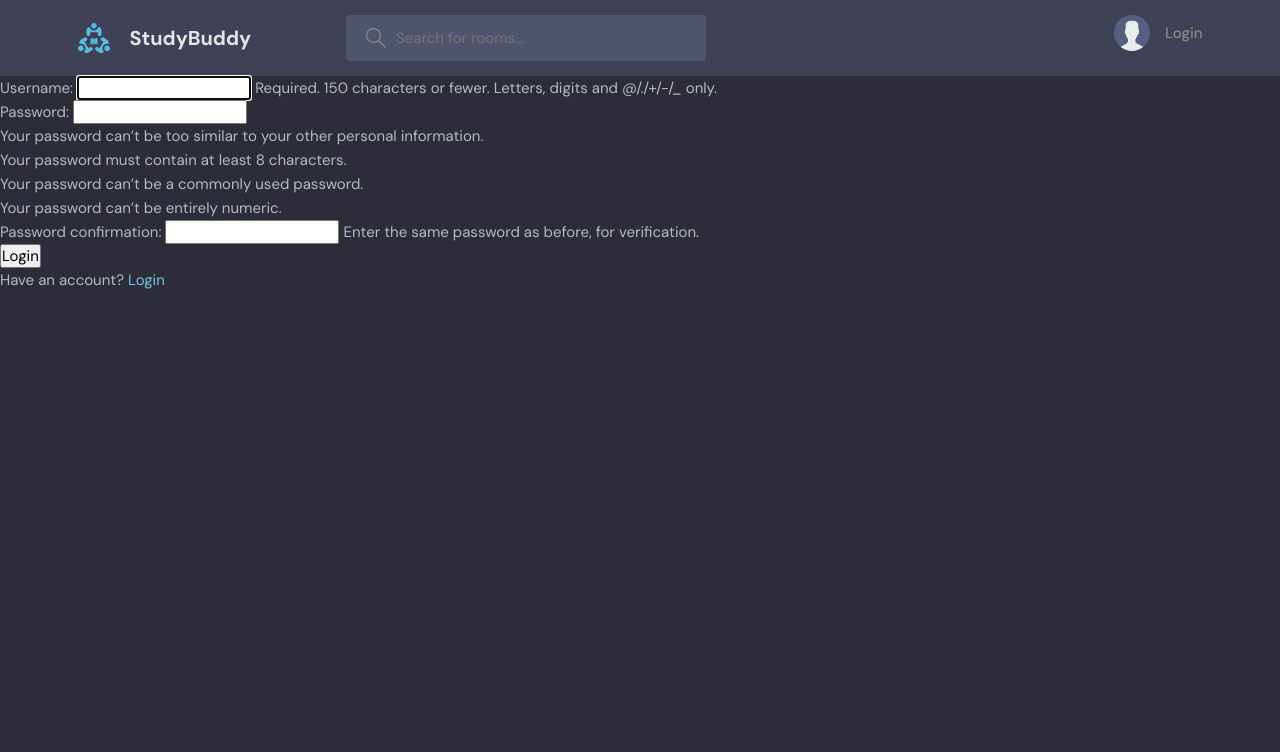
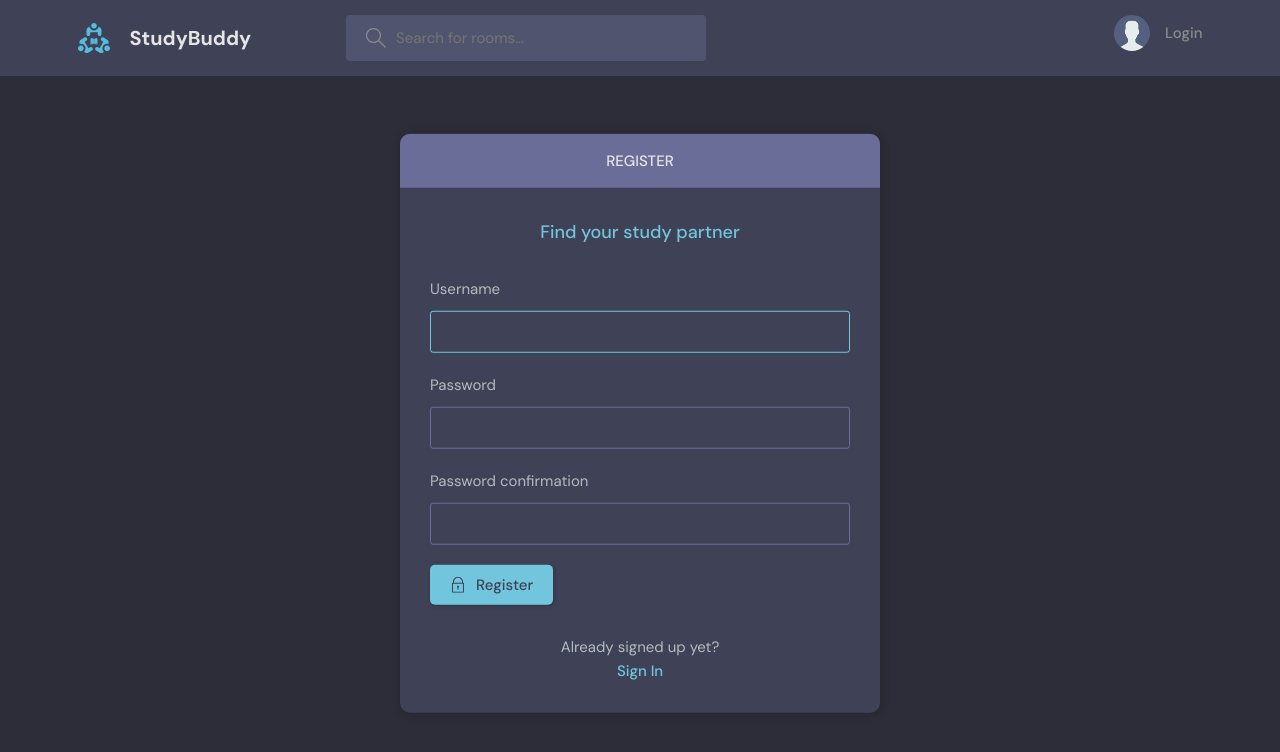
Before and after one commit to Fcontice/studyBuddy, a Django app: page /register/ in a window 1280 px wide. Shown: the top 752 px of the page. Run offline with Django 5.2, Linux system fonts and the light colour scheme.

Commit message:
second commit part 3

```diff
--- a/base/templates/base/login_register.html
+++ b/base/templates/base/login_register.html
@@ -1,34 +1,109 @@
 {% extends 'main.html' %} {% block content %}
+    <main class="auth layout">
 
+      {% if page == 'login' %}
+      <div class="container">
+        <div class="layout__box">
+          <div class="layout__boxHeader">
+            <div class="layout__boxTitle">
+              <h3>Login</h3>
+            </div>
+          </div>
+          <div class="layout__body">
+            <h2 class="auth__tagline">Find your study partner</h2>
 
-{% if page == 'login' %}
-<div>
-    <form action="" method="POST">
-        {% csrf_token %}
+            <form class="form" action="" method="POST">
+              {% csrf_token %}
+              <div class="form__group form__group">
+                <label for="room_name">Username</label>
+                <input id="username" name="username" type="text" placeholder="e.g. dennis_ivy" />
+              </div>
+              <div class="form__group">
+                <label for="password">Password</label>
+                <input
+                  id="password"
+                  name="password"
+                  type="password"
+                  placeholder="&bull;&bull;&bull;&bull;&bull;&bull;&bull;&bull;"
+                />
+              </div>
 
-        <label>Username:</label>
-        <input type="text" name="username" placeholder="Enter Username">
+              <button class="btn btn--main" type="submit">
+                <svg
+                  version="1.1"
+                  xmlns="http://www.w3.org/2000/svg"
+                  width="32"
+                  height="32"
+                  viewBox="0 0 32 32"
+                >
+                  <title>lock</title>
+                  <path
+                    d="M27 12h-1v-2c0-5.514-4.486-10-10-10s-10 4.486-10 10v2h-1c-0.553 0-1 0.447-1 1v18c0 0.553 0.447 1 1 1h22c0.553 0 1-0.447 1-1v-18c0-0.553-0.447-1-1-1zM8 10c0-4.411 3.589-8 8-8s8 3.589 8 8v2h-16v-2zM26 30h-20v-16h20v16z"
+                  ></path>
+                  <path
+                    d="M15 21.694v4.306h2v-4.306c0.587-0.348 1-0.961 1-1.694 0-1.105-0.895-2-2-2s-2 0.895-2 2c0 0.732 0.413 1.345 1 1.694z"
+                  ></path>
+                </svg>
 
-        <label>Password :</label>
-        <input type="password" name="password" placeholder="Enter Password">
+                Login
+              </button>
+            </form>
 
-        <input type="submit" value="Login">
-    </form>
+            <div class="auth__action">
+              <p>Haven't signed up yet?</p>
+              <a href="{% url 'register' %}" class="btn btn--link">Sign Up</a>
+            </div>
+          </div>
+        </div>
+      </div>
+      {% else %}
+      <div class="container">
+        <div class="layout__box">
+          <div class="layout__boxHeader">
+            <div class="layout__boxTitle">
+              <h3>Register</h3>
+            </div>
+          </div>
+          <div class="layout__body">
+            <h2 class="auth__tagline">Find your study partner</h2>
 
-    <p>Don't have an account? <a href="{% url 'register' %}">Register</a></p>
-</div>
+            <form class="form" action="" method="POST">
+              {% csrf_token %}
 
-{% else %}
-<div>
-    <form action="" method="POST">
-        {% csrf_token %}
-        {{form.as_p}}
+              {% for field in form %}
+              <div class="form__group form__group">
+                <label for="room_name">{{field.label}}</label>
+                {{field}}
+              </div>
+              {% endfor %}
+              <button class="btn btn--main" type="submit">
+                <svg
+                  version="1.1"
+                  xmlns="http://www.w3.org/2000/svg"
+                  width="32"
+                  height="32"
+                  viewBox="0 0 32 32"
+                >
+                  <title>lock</title>
+                  <path
+                    d="M27 12h-1v-2c0-5.514-4.486-10-10-10s-10 4.486-10 10v2h-1c-0.553 0-1 0.447-1 1v18c0 0.553 0.447 1 1 1h22c0.553 0 1-0.447 1-1v-18c0-0.553-0.447-1-1-1zM8 10c0-4.411 3.589-8 8-8s8 3.589 8 8v2h-16v-2zM26 30h-20v-16h20v16z"
+                  ></path>
+                  <path
+                    d="M15 21.694v4.306h2v-4.306c0.587-0.348 1-0.961 1-1.694 0-1.105-0.895-2-2-2s-2 0.895-2 2c0 0.732 0.413 1.345 1 1.694z"
+                  ></path>
+                </svg>
 
-        <input type="submit" value="Login">
-    </form>
+                Register
+              </button>
+            </form>
 
-    <p>Have an account? <a href="{% url 'login' %}">Login</a></p>
-</div>
-{% endif %}
-
+            <div class="auth__action">
+              <p>Already signed up yet?</p>
+              <a href="{% url 'login' %}" class="btn btn--link">Sign In</a>
+            </div>
+          </div>
+        </div>
+      </div>
+      {% endif %}
+    </main>
 {% endblock content %}
--- a/base/templates/base/profile.html
+++ b/base/templates/base/profile.html
@@ -18,7 +18,7 @@
             <h3>{{user.username}}</h3>
             <p>@{{user.username}}</p>
             {% if request.user == user %}
-            <a href="{% url 'update-user' %}}" class="btn btn--main btn--pill">Edit Profile</a>
+            <a href="{% url 'update-user' %}" class="btn btn--main btn--pill">Edit Profile</a>
             {% endif %}
           </div>
           <div class="profile__about">
--- a/base/templates/base/room.html
+++ b/base/templates/base/room.html
@@ -115,7 +115,10 @@
             </div>
           </div>
           <div class="room__message">
-            <form action="#"><input name="" placeholder="Write your message here..." /></form>
+            <form action="" method="POST">
+              {% csrf_token %}
+              <input name="body" placeholder="Write your message here..." />
+            </form>
           </div>
         </div>
         <!-- Room End -->
--- a/base/urls.py
+++ b/base/urls.py
@@ -14,5 +14,5 @@ urlpatterns = [
     path('update-room/<str:pk>', views.updateRoom, name="update-room"),
     path('delete-room/<str:pk>', views.deleteRoom, name="delete-room"),
     path('delete-message/<str:pk>', views.deleteMessage, name="delete-message"),
-     path('update-user/<str:pk>/', views.updateUser, name='update-user'),
-]
+    path('update-user/', views.updateUser, name='update-user'),
+    ]
--- a/base/views.py
+++ b/base/views.py
@@ -7,7 +7,7 @@ from django.contrib.auth.models import User
 from django.contrib.auth import authenticate, login, logout
 from django.contrib.auth.forms import UserCreationForm
 from .models import Room, Topic, Message
-from .forms import RoomForm
+from .forms import RoomForm, UserForm
 # Create your views here.
 
 def loginPage(request):
@@ -87,7 +87,8 @@ def room(request, pk):
         room.participants.add(request.user)
         return redirect('room', pk=room.id)
 
-    context = {"room":room, 'room_messages':room_messages, 'participants':participants}
+    context = {'room': room, 'room_messages': room_messages,
+               'participants': participants}
     return render(request, 'base/room.html', context)
 
 def userProfile(request, pk):
```
Also changed, not shown: base/forms.py (+8 -2 lines), base/templates/base/delete.html (+34 -11 lines), base/templates/base/delete_old.html (added, +12 -0 lines), base/templates/base/login_register_old.html (added, +34 -0 lines), base/templates/base/update-user.html (+6 -18 lines).
